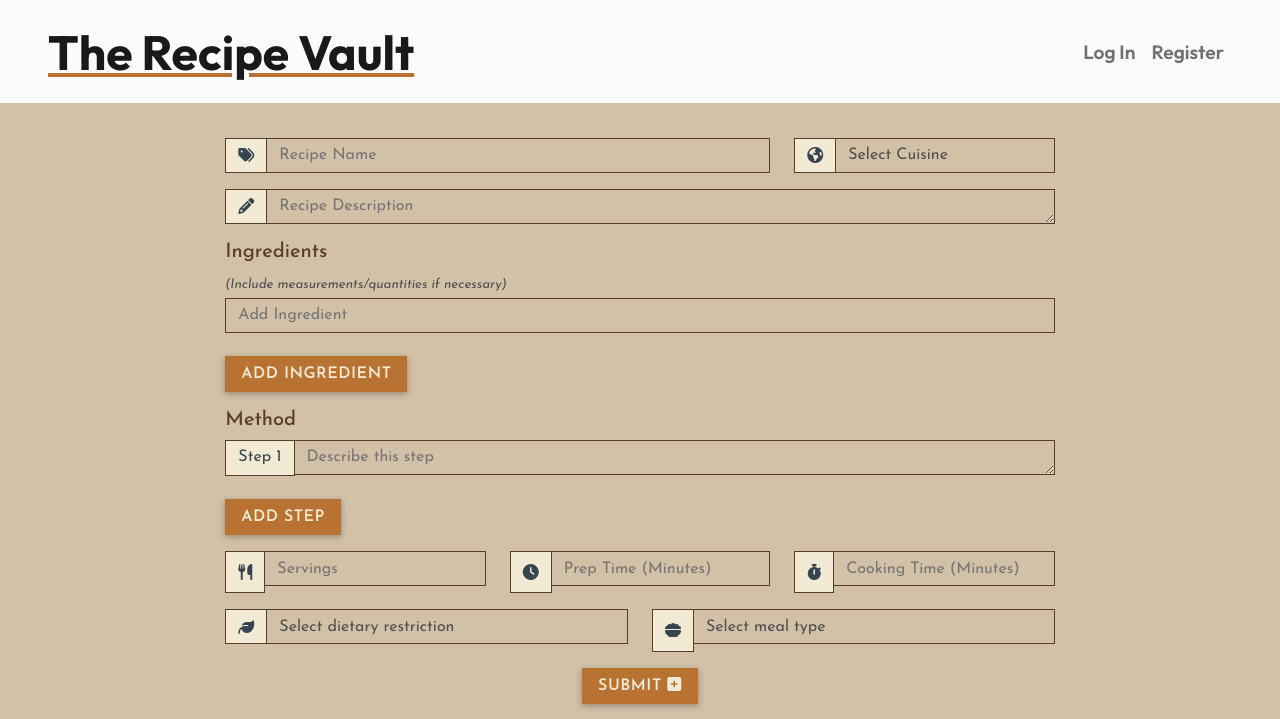
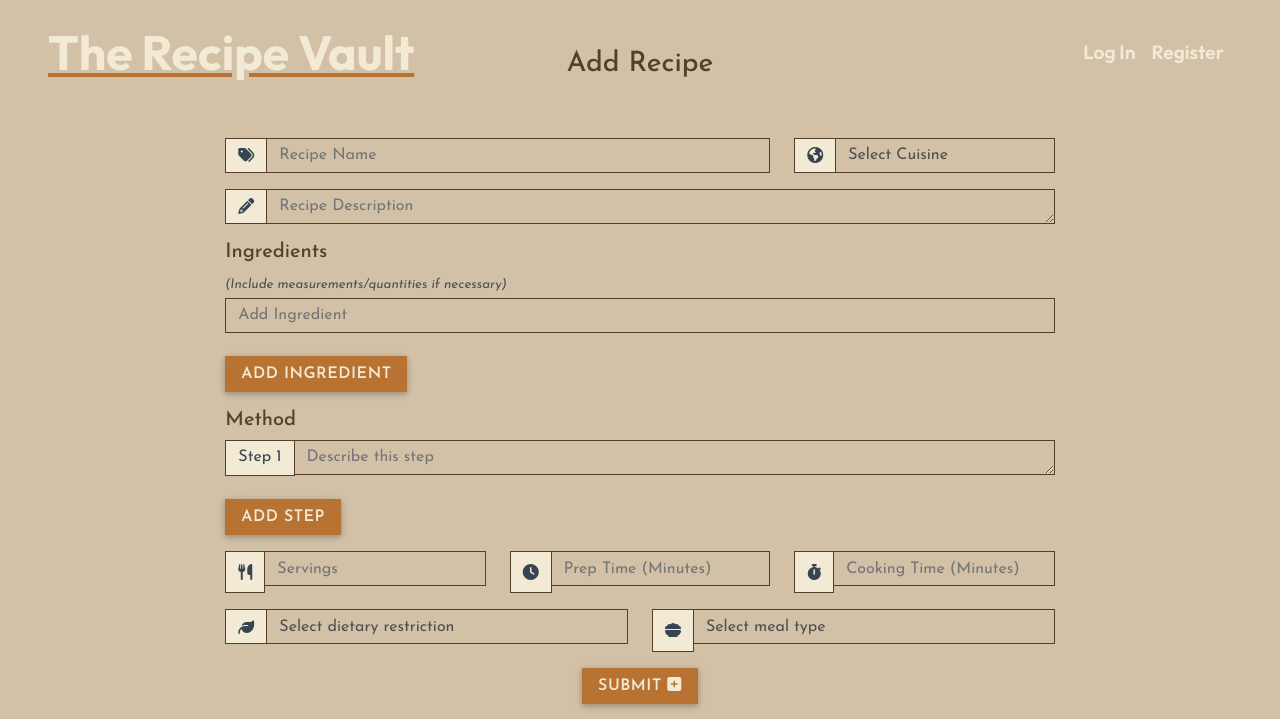
Before and after one commit to cambboyle/the-recipe-vault, a Flask app: page /add_recipe in a window 1280 px wide. Shown: the top 719 px of the page. Run offline with Flask 3, Linux system fonts and the light colour scheme; data that the repository does not hold is empty; some libraries are stand-ins or nearby versions.

Commit message:
Fix errors with navbar being light

```diff
--- a/templates/base.html
+++ b/templates/base.html
@@ -45,7 +45,7 @@
   </div>
 
   <!-- Navbar -->
-  <nav class="navbar navbar-expand-md navbar-light bg-light fixed-top px-5 shadow-0">
+  <nav class="navbar navbar-expand-md fixed-top px-5 shadow-0">
     <div class="container-fluid">
       <a class="navbar-brand main-logo d-flex align-items-center" href="{{ url_for('get_recipes') }}" style="font-weight: 700;">
         <span class="full-title underline">The Recipe Vault</span>
```
